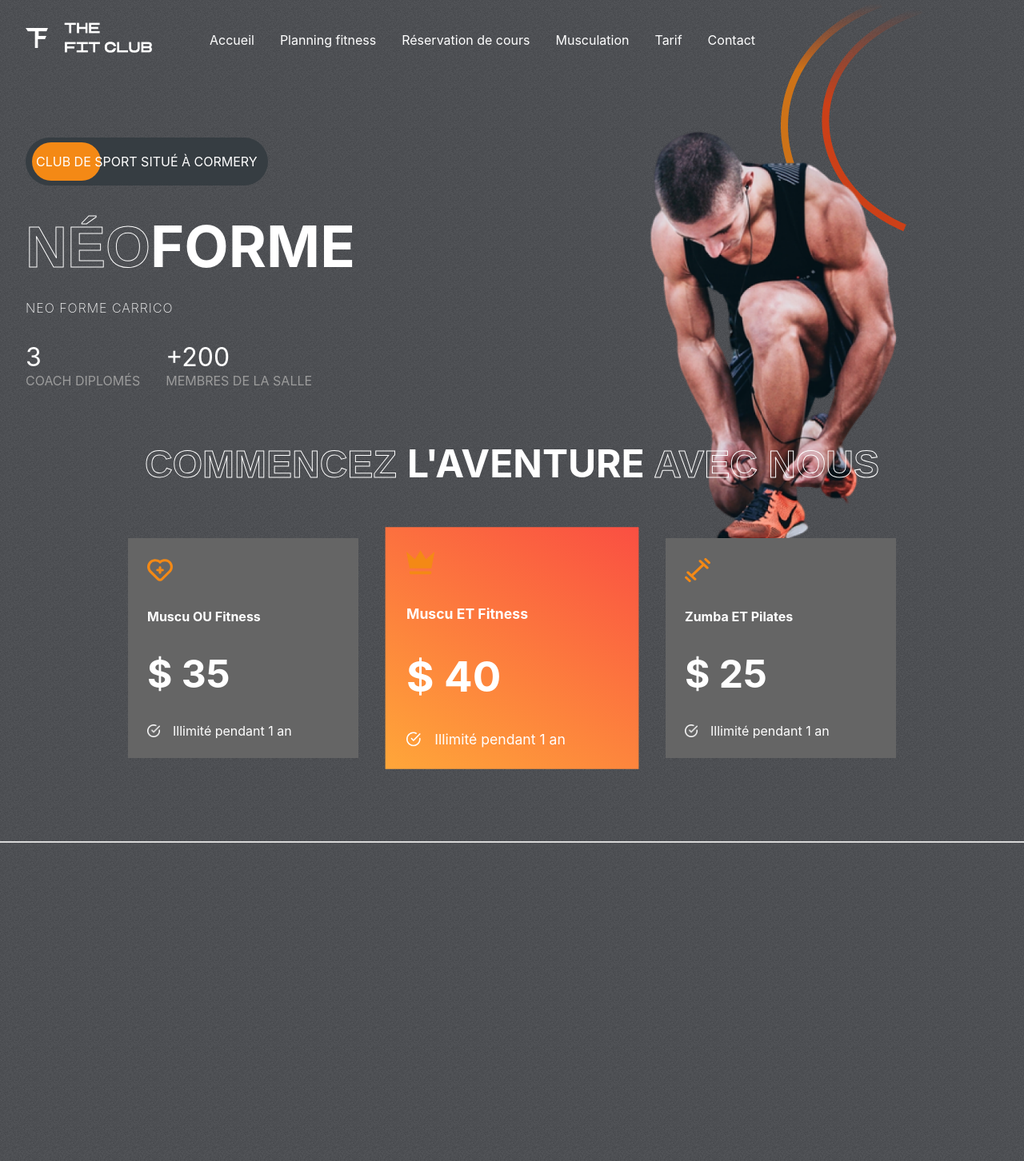
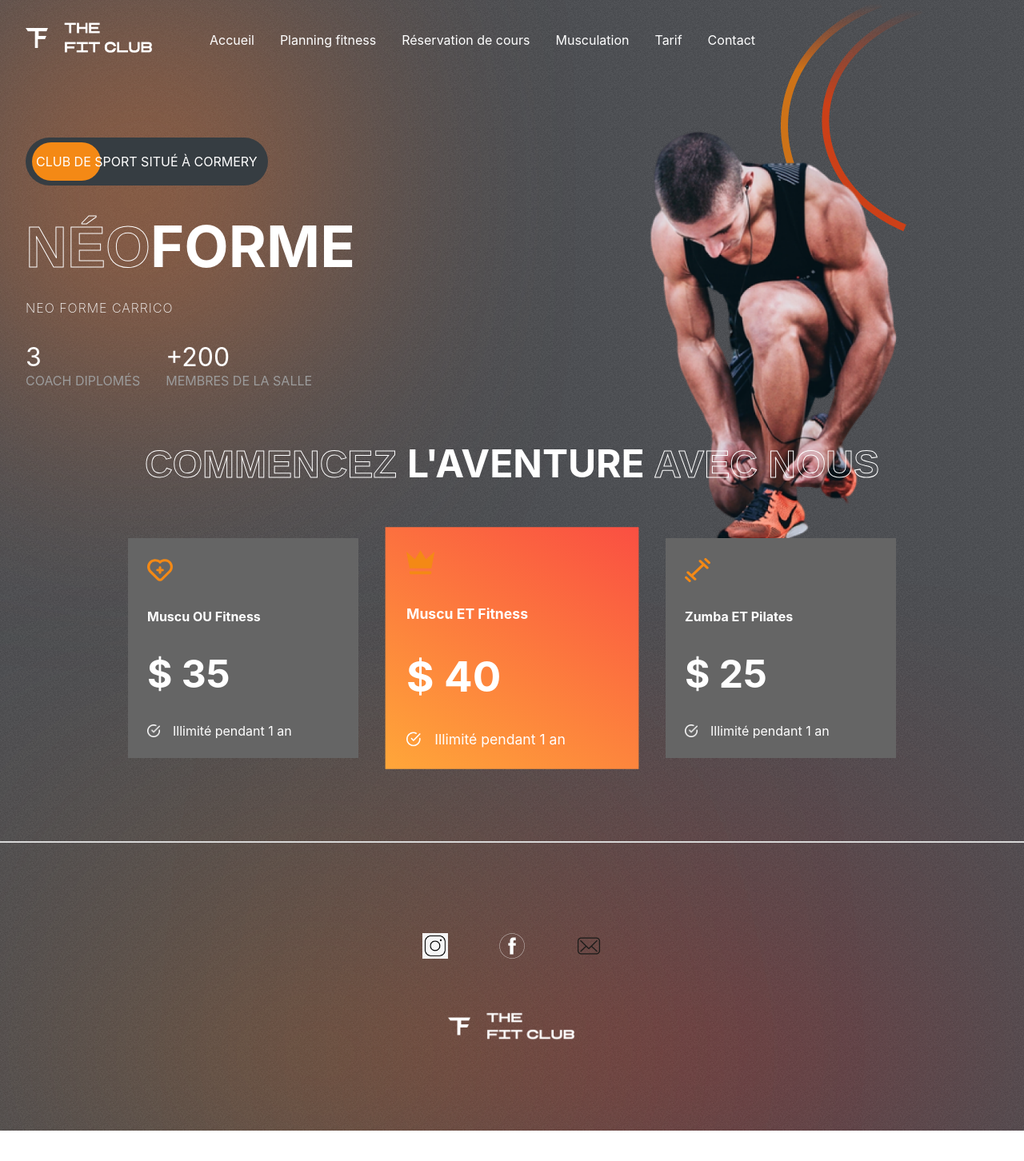
Before and after one commit to oceanesalle/NEO-frontend-PW, a React (Create React App) app: page / in a window 1280 px wide. Shown: the top 1452 px of the page at 80% size. After the commit the page ends 1414 px from the top, so only its background shows below. Built offline with nearby package versions, Linux system fonts and the light colour scheme.

Commit message:
blur animation

```diff
--- a/src/App.css
+++ b/src/App.css
@@ -28,3 +28,11 @@
   -webkit-text-stroke-width: 1px;
   -webkit-text-stroke-color: white;
 }
+
+.blur{
+  background: rgba(253, 120, 43, 0.69);
+  position: absolute;
+  border-radius: 50%;
+  filter: blur(150px);
+  z-index: -9;
+}
--- a/src/components/Footer/Footer.css
+++ b/src/components/Footer/Footer.css
@@ -13,7 +13,7 @@
   gap: 4rem;
   align-items: center;
   justify-content: center;
-  height: 200rem;
+  height: 20rem;
 }
 
 .social-links {
@@ -30,3 +30,21 @@
 .logo-f>img {
   width: 10rem;
 }
+
+.blur-f-1 {
+  bottom: 0;
+  right: 15%;
+  width: 26rem;
+  height: 12rem;
+  filter: blur(200px);
+  background: red;
+}
+
+.blur-f-2 {
+  bottom: 0;
+  left: 15%;
+  width: 26rem;
+  height: 12rem;
+  filter: blur(200px);
+  background: rgb(255, 115, 0);
+}
--- a/src/components/Footer/Footer.jsx
+++ b/src/components/Footer/Footer.jsx
@@ -20,6 +20,9 @@
         <img src={Logo} alt="" />
         </div>
       </div>
+
+      <div className="blur blur-f-1"></div>
+      <div className="blur blur-f-2"></div>
     </div>
   )
 }
--- a/src/components/Hero/Hero.css
+++ b/src/components/Hero/Hero.css
@@ -96,3 +96,9 @@
   right: 20rem;
   z-index: -1;
 }
+
+.hero-blur {
+  width: 22rem;
+  height: 30rem;
+  left: 0;
+}
--- a/src/components/Hero/Hero.jsx
+++ b/src/components/Hero/Hero.jsx
@@ -8,6 +8,8 @@
 const Hero = () => {
   return (
     <div className="hero">
+
+      <div className="blur hero-blur"></div>
       <div className="left-h">
         <Header />
 
--- a/src/components/Plans/Plans.css
+++ b/src/components/Plans/Plans.css
@@ -5,6 +5,20 @@
   flex-direction: column;
   gap: 4rem;
   position: relative;
+}
+
+.plans-blur-1{
+  width: 32rem;
+  height: 23rem;
+  top:6rem;
+  left: 0rem;
+}
+
+.plans-blur-2 {
+  width: 32rem;
+  height: 23rem;
+  top:10rem;
+  right: 0rem;
 }
 
 .plans {
--- a/src/components/Plans/Plans.jsx
+++ b/src/components/Plans/Plans.jsx
@@ -6,6 +6,8 @@
 const Plans = () => {
   return (
     <div className='plans-container'>
+      <div className="blur plans blur-1"></div>
+      <div className="blur plans blur-2"></div>
       <div className="programs-header" style={{gap: '2rem'}}>
       <span className="stroke-text">COMMENCEZ </span>
       <span>L'AVENTURE </span>
```
